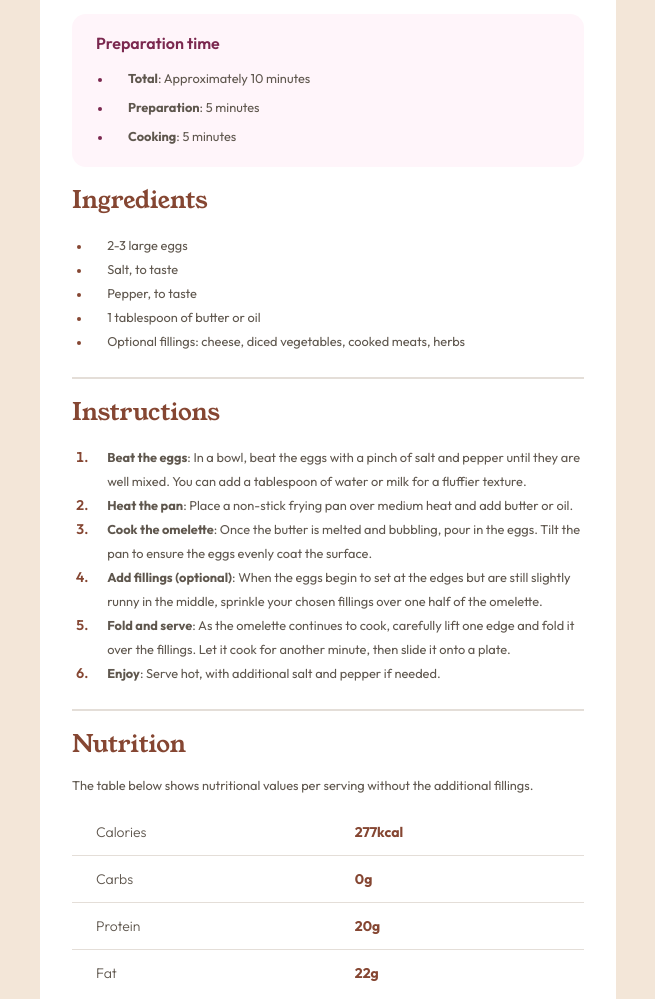
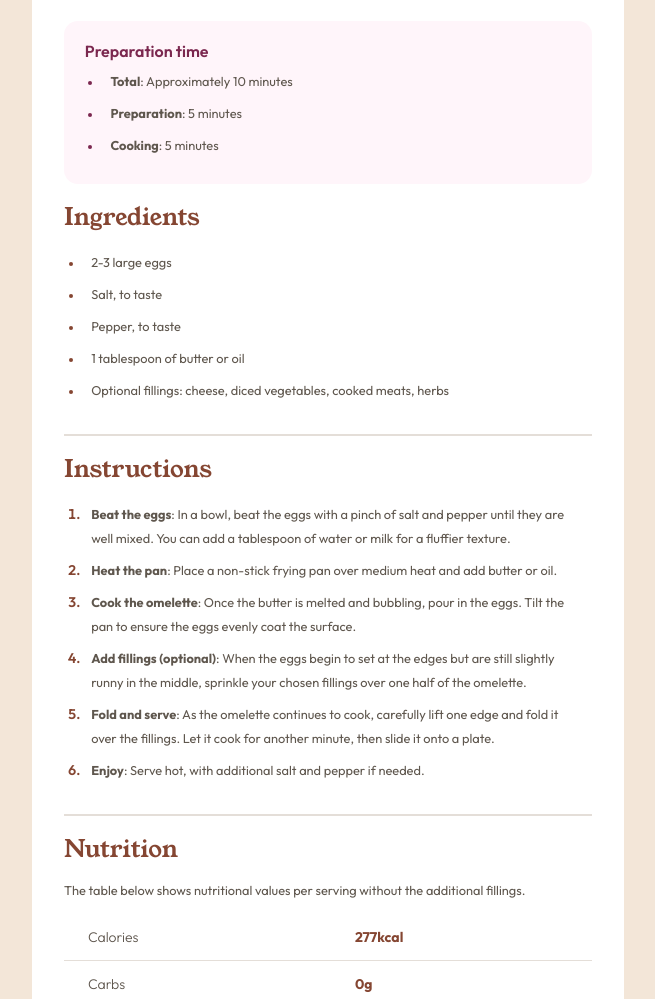
Before and after one commit to 6alactico/Recipe-Page, a plain HTML site: page index.html in a window 1280 px wide. Shown: the part 374-1373 px from the top of the page, without its empty margins (312-967 px from the left). Drawn offline with Linux system fonts and the light colour scheme.

Commit message:
upload changes

```diff
--- a/index.html
+++ b/index.html
@@ -5,7 +5,6 @@
   <meta name="viewport" content="width=device-width, initial-scale=1.0">
   <link rel="icon" type="image/png" sizes="32x32" href="./assets/images/favicon-32x32.png">
   <link href="styles.css" rel="stylesheet">
-  <link href="https://fonts.googleapis.com/css2?family=Young+Serif&display=swap" rel="stylesheet">
   <link href="https://fonts.googleapis.com/css2?family=Outfit:wght@100..900&family=Young+Serif&display=swap" rel="stylesheet">
   <title>Frontend Mentor | Recipe page</title>
 </head>
@@ -19,12 +18,18 @@
         An easy and quick dish, perfect for any meal. This classic omelette combines beaten eggs cooked
         to perfection, optionally filled with your choice of cheese, vegetables, or meats.
       </p>
-      <ul id="preparation-time">
-        <p>Preparation time</p>
-        <li><span class="bold-text">Total</span>: Approximately 10 minutes</li>
-        <li><span class="bold-text">Preparation</span>: 5 minutes</li>
-        <li><span class="bold-text">Cooking</span>: 5 minutes</li>
-      </ul>
+    </section>
+
+    <section id="preparation-time">
+      <strong id="preparation-title">Preparation time</strong>
+        <ul>
+          <li><strong>Total</strong>: Approximately 10 minutes</li>
+          <li><strong>Preparation</strong>: 5 minutes</li>
+          <li><strong>Cooking</strong>: 5 minutes</li>
+        </ul>
+    </section>
+
+    <section>
       <h2>Ingredients</h2>
       <ul id="ingredients">
         <li>2-3 large eggs</li>
@@ -41,23 +46,23 @@
       <h2>Instructions</h2>
       <ol id="instructions">
         <li>
-          <span class="bold-text">Beat the eggs</span>: In a bowl, beat the eggs with a pinch of salt and pepper until they are well mixed.
+          <strong>Beat the eggs</strong>: In a bowl, beat the eggs with a pinch of salt and pepper until they are well mixed.
           You can add a tablespoon of water or milk for a fluffier texture.
         </li>
-        <li><span class="bold-text">Heat the pan</span>: Place a non-stick frying pan over medium heat and add butter or oil.</li>
+        <li><strong>Heat the pan</strong>: Place a non-stick frying pan over medium heat and add butter or oil.</li>
         <li>
-          <span class="bold-text">Cook the omelette</span>: Once the butter is melted and bubbling, pour in the eggs. Tilt the pan to ensure
+          <strong>Cook the omelette</strong>: Once the butter is melted and bubbling, pour in the eggs. Tilt the pan to ensure
           the eggs evenly coat the surface.
         </li>
         <li>
-          <span class="bold-text">Add fillings (optional)</span>: When the eggs begin to set at the edges but are still slightly runny in the
+          <strong>Add fillings (optional)</strong>: When the eggs begin to set at the edges but are still slightly runny in the
           middle, sprinkle your chosen fillings over one half of the omelette.
         </li>
         <li>
-          <span class="bold-text">Fold and serve</span>: As the omelette continues to cook, carefully lift one edge and fold it over the
+          <strong>Fold and serve</strong>: As the omelette continues to cook, carefully lift one edge and fold it over the
           fillings. Let it cook for another minute, then slide it onto a plate.
         </li>
-        <li><span class="bold-text">Enjoy</span>: Serve hot, with additional salt and pepper if needed.</li>
+        <li><strong>Enjoy</strong>: Serve hot, with additional salt and pepper if needed.</li>
       </ol>
     </section>
 
@@ -66,7 +71,7 @@
     <section>
       <h2>Nutrition</h2>
       <p class="description-text">The table below shows nutritional values per serving without the additional fillings.</p>
-      <table id="nutrition"
+      <table id="nutrition">
         <tr>
           <td class="column-1">Calories</td>
           <td class="column-2">277kcal</td>
--- a/styles.css
+++ b/styles.css
@@ -17,14 +17,20 @@ body {
     flex-direction: column;
     margin: auto;
     padding: 2rem;
-    width: 36rem;
+    width: 37rem;
 }
+
 section img {
     display: block;
     width: 100%;
     border-radius: 0.5rem;
 }
 
+hr {
+   border: 0.05rem solid hsl(30, 18%, 87%);
+}
+
+/* Headings & p */
 h1, h2 {
     font-family: 'Young Serif', serif;
     margin: 1rem 0;
@@ -37,52 +43,47 @@ h2 {
     color: hsl(14, 45%, 36%);
     font-weight: 400;
 }
+
 .description-text {
     color: hsl(30, 10%, 34%);
     font-size: 0.8rem;
 }
 
+/* Sections */
 #preparation-time {
     background: hsl(330, 100%, 98%);
     border-radius: 0.875rem;
     display: flex;
     flex-direction: column;
-    gap: 0.3rem;
     margin: 1.5rem 0 0 0;
-    padding: 1.2rem 2.5rem;
+    padding: 1.2rem 1.2rem;
 }
-#preparation-time p {
+#preparation-title {
     color: hsl(332, 51%, 32%);
     font-weight: 600;
     margin-bottom: 0.5rem;
-    text-indent: -1rem;
+    padding-left: 0.1rem;
 }
 
-hr {
-   border: 0.05rem solid hsl(30, 18%, 87%);
-}
-
-.bold-text {
-    font-weight: 700;
+#instructions, #ingredients {
+    padding-bottom: 1.5rem;
 }
 
 /* List styles */
 ol, ul {
     list-style-position: outside;
-    margin-bottom: 1.5rem;
     padding-left: 1.2rem;
 }
 
-/* General li style */
 li {
     color: hsl(30, 10%, 34%);
     font-size: 0.8rem;
     font-weight: 400;
     line-height: 1.5rem;
-    padding-left: 1rem;
+    padding: 0 0.5rem 0.5rem 0.5rem;
 }
 
-/* Section-specific marker stylo */
+/* Section-specific marker styles */
 #preparation-time li::marker {
     font-size: 0.7rem;
     color: hsl(332, 51%, 32%);
@@ -99,22 +100,27 @@ li {
     font-weight: 600;
 }
 
+/* Nutrition Section */
 #nutrition {
     border-collapse: collapse;
     font-size: 0.875rem;
     margin-top: 1rem;
     width: 100%;
 }
+
 #nutrition td {
     padding: 0.875rem 1.5rem;
 }
+
 #nutrition tr:not(:last-child) td {
     border-bottom: 0.005rem solid hsl(30, 18%, 87%);
 }
+
 .column-1 {
     color:  hsl(30, 10%, 34%);
     font-weight: 300;
 }
+
 .column-2 {
     color:  hsl(14, 45%, 36%);
     font-weight: 700;
```
